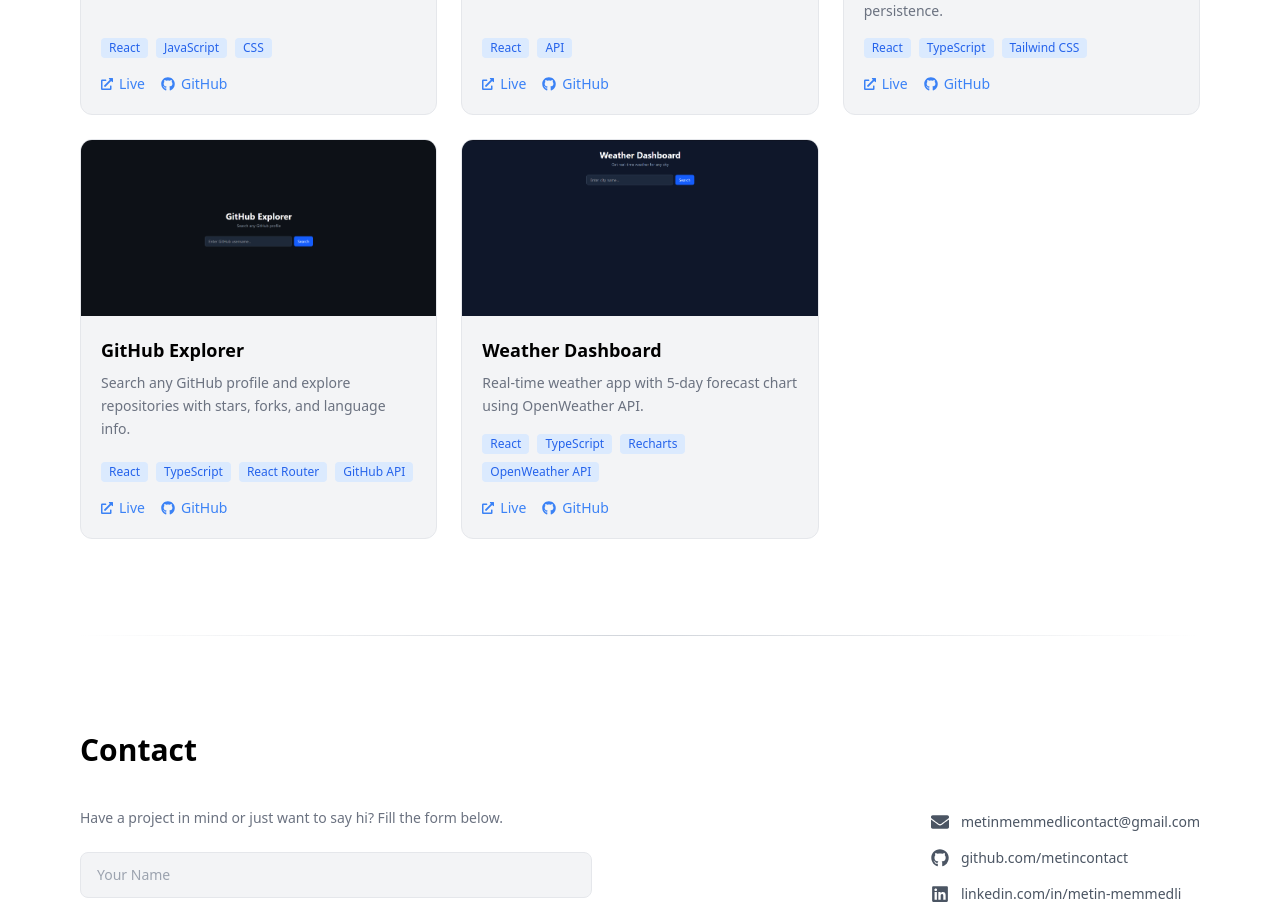
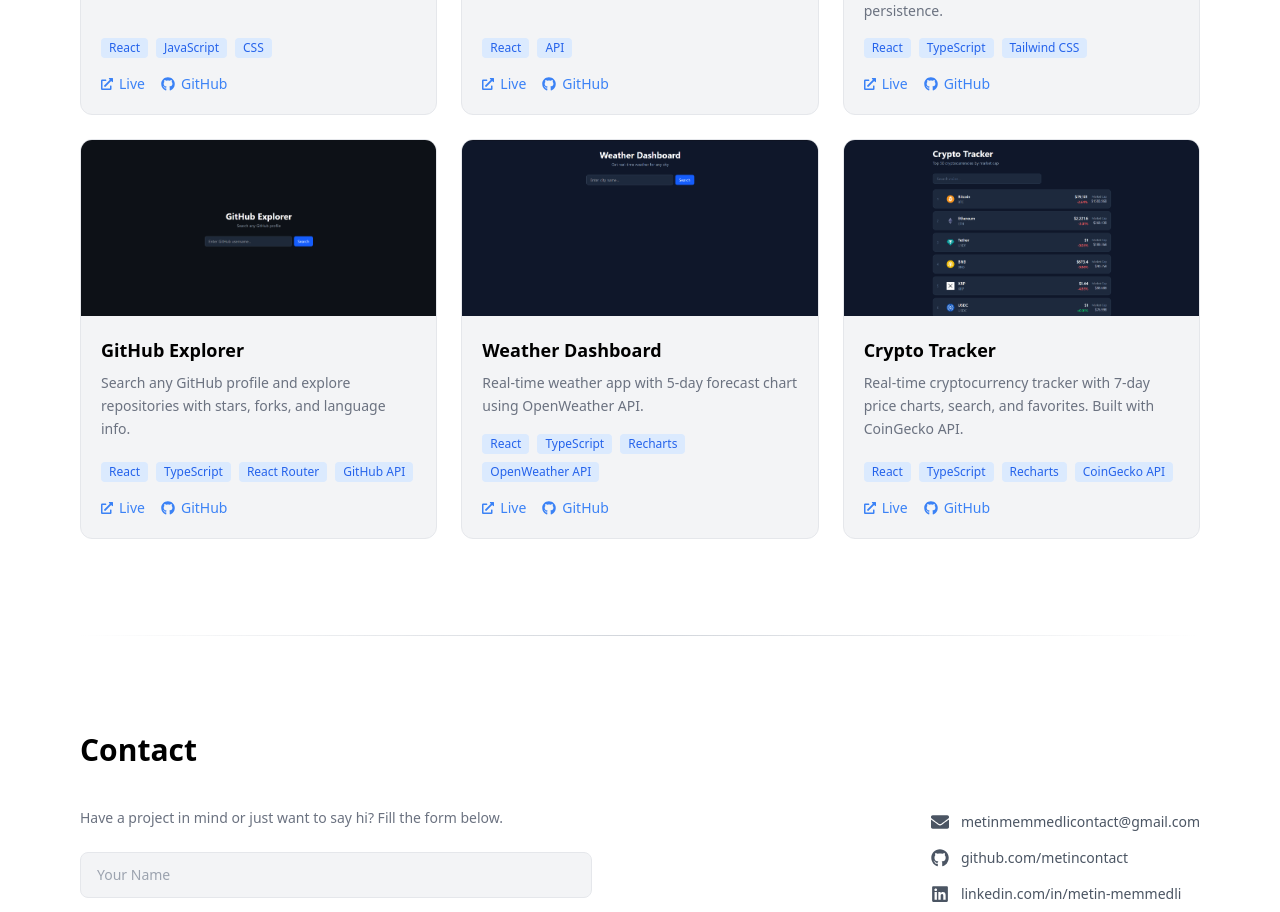
Before and after one commit to metincontact/personal-portfolio, a React (Vite) app: page / in a window 1280 px wide. Shown: the part 2440-3352 px from the top of the page. Built offline with nearby package versions, Linux system fonts and the light colour scheme.

Commit message:
feat: added crypto tracker project

```diff
--- a/src/components/Projects.jsx
+++ b/src/components/Projects.jsx
@@ -46,6 +46,15 @@ const PROJECTS = [
     live: "https://weather-dashboard-matin.vercel.app",
     github: "https://github.com/metincontact/weather-dashboard",
     tags: ["React", "TypeScript", "Recharts", "OpenWeather API"],
+  },
+  {
+    title: "Crypto Tracker",
+    description:
+      "Real-time cryptocurrency tracker with 7-day price charts, search, and favorites. Built with CoinGecko API.",
+    image: "/crypto-tracker.png",
+    live: "https://crypto-tracker-matin.vercel.app",
+    github: "https://github.com/metincontact/crypto-tracker",
+    tags: ["React", "TypeScript", "Recharts", "CoinGecko API"],
   },
 ];
 
```
Also changed, not shown: public/crypto-tracker.png (added), 1 other file (tests, documents, lock files or other folders).
